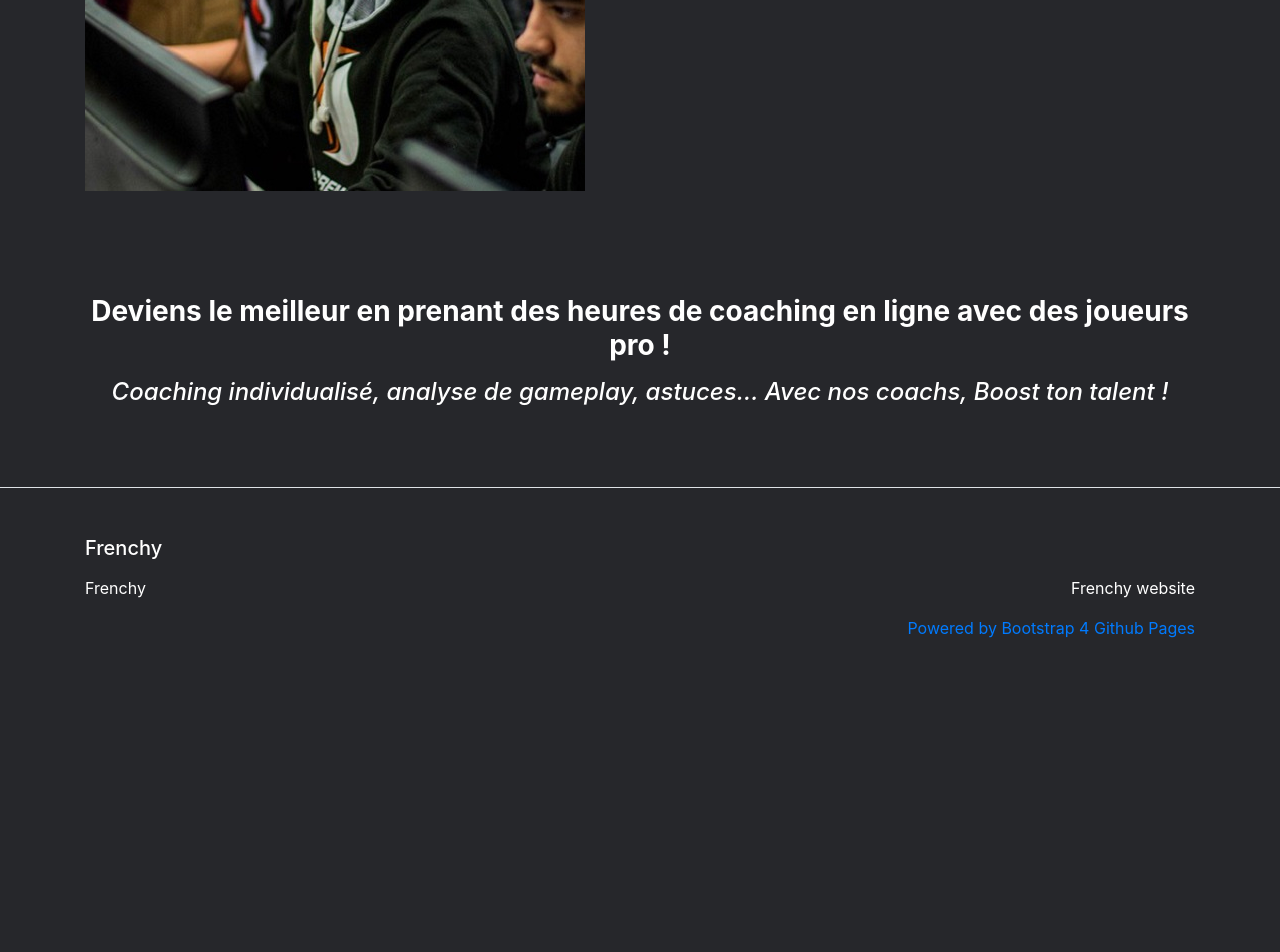
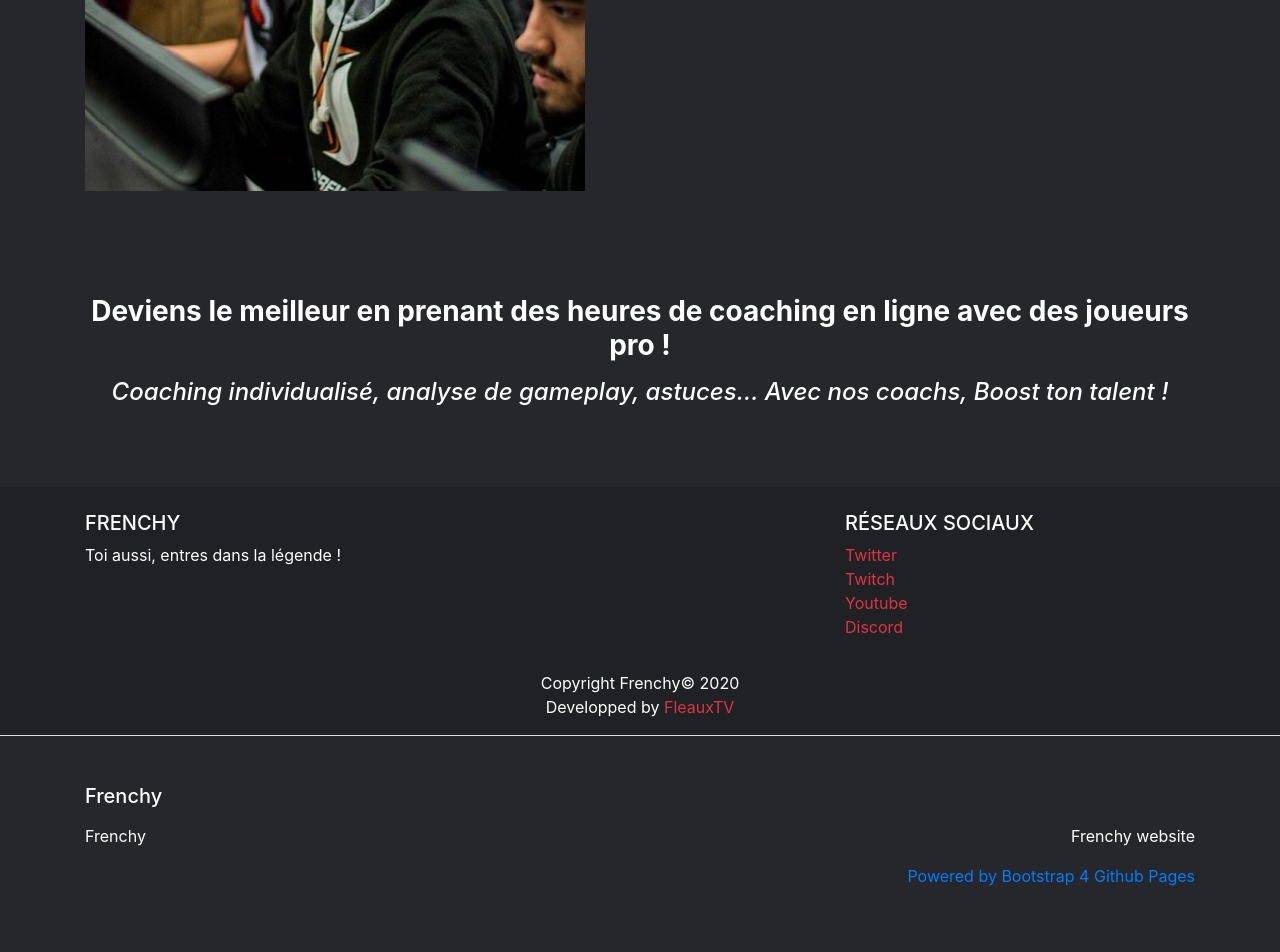
Before and after one commit to FrenchyFPS/jekyll-test, a Jekyll site: the page built from index.md, in a window 1280 px wide. Shown: the part 911-1863 px from the top of the page. Built offline with Jekyll 4.4.1, drawn with Linux system fonts in a browser that asks for light colours; before the commit the page ends 1615 px from its top, so only the background shows below that.

Commit message:
Footer + fix service + youtube

```diff
--- a/_includes/footer.html
+++ b/_includes/footer.html
@@ -1,3 +1,62 @@
+<footer class="page-footer font-small red pt-4">
+
+  <!-- Footer Links -->
+  <div class="container text-center text-md-left">
+
+    <!-- Grid row -->
+    <div class="row">
+
+      <!-- Grid column -->
+      <div class="col-md-8 mt-md-0 mt-3">
+
+        <!-- Content -->
+        <h5 class="text-uppercase">{{ site.title }}</h5>
+        <p>Toi aussi, entres dans la légende !</p>
+
+      </div>
+      <!-- Grid column -->
+
+      <hr class="clearfix w-100 d-md-none pb-3">
+
+      <!-- Grid column -->
+      <div class="col-md-4 mb-md-0 mb-3">
+
+        <!-- Links -->
+        <h5 class="text-uppercase">Réseaux sociaux</h5>
+        <ul class="list-unstyled">
+          <li>
+            <a href="https://twitter.com/frenchy_fps" class="text-danger" target="_blank"><i class="fa fa-twitter" aria-hidden="true"></i> Twitter</a>
+          </li>
+          <li>
+            <a href="https://www.twitch.tv/frenchyFPS" class="text-danger" target="_blank"><i class="fab fa-twitch"></i> Twitch</a>
+          </li>
+          <li>
+            <a href="https://www.youtube.com/channel/UCBwa4p3rkHU9WLafovlzmJA?view_as=subscriber" class="text-danger" target="_blank"><i class="fab fa-youtube"></i> Youtube</a>
+          </li>
+          <li>
+            <a href="https://discord.com/invite/r62EGVT" class="text-danger"><i class="fab fa-discord" target="_blank"></i> Discord</a>
+          </li>
+        </ul>
+      </div>
+      <!-- Grid column -->
+
+    </div>
+    <!-- Grid row -->
+  </div>
+  <!-- Footer Links -->
+  <!-- Copyright -->
+  <div class="footer-copyright text-center py-3">Copyright Frenchy© {{ site.time | date: '%Y' }}<br/>Developped by <a href="http://twitter.com/fleauxtv" class="text-danger" target="_blank">FleauxTV</a></div>
+  <!-- Copyright -->
+</footer>
+
+
+
+
+
+
+
+
+
 
 <div class="py-5 border-top">
   <div class="container">
--- a/assets/theme.css
+++ b/assets/theme.css
@@ -1,4 +1,4 @@
-
+/* Custom theme pour FrenchyFPS */
 
 body {
     background-color:#26272b;
@@ -10,3 +10,7 @@ body {
     background-size: cover;
     background-position-y: center;
 }
+
+.page-footer {
+	background-color:#202125;
+}
```
Also changed, not shown: admin/config.yml (+4 -3 lines).
